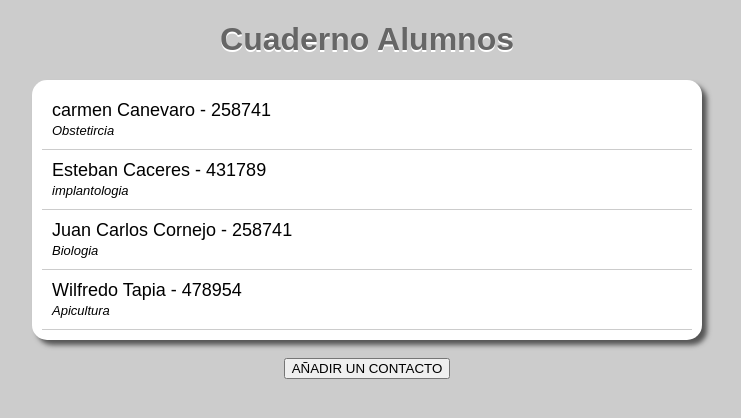
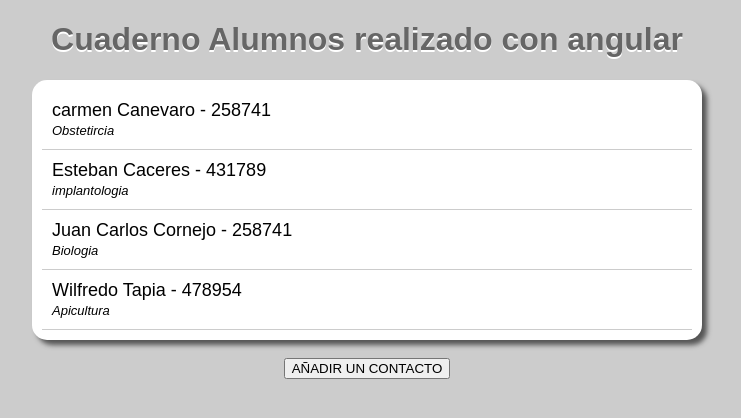
Before and after one commit to juliowidmannlavadenz/prueba_repositorio, a plain HTML site: page 03/index.html in a window 1280 px wide. Shown: the whole page, without its empty margins (273-1014 px from the left). Drawn offline with Linux system fonts and the light colour scheme.

Commit message:
TERCER COMMIT

```diff
--- a/03/index.html
+++ b/03/index.html
@@ -6,7 +6,7 @@
     <link rel="stylesheet" type="text/css" href="styles.css">
 </head>
 <body ng-controller="AlumnosController">
-        <h1>Cuaderno Alumnos</h1>
+        <h1>Cuaderno Alumnos realizado con angular</h1>
     <div class="wrapper">
     <div class="contact-item" ng-repeat="alumno in alumnos | orderBy:'nombre'">
         <div class="nombre"> {{alumno.nombre}} - {{alumno.telefono}}</div>
```
